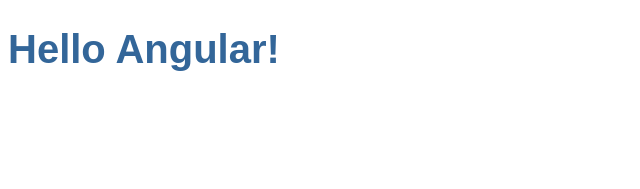
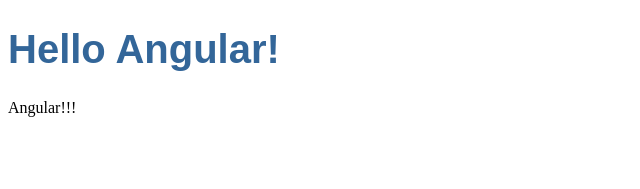
Before and after one commit to TakanoriOkawa/udemy-angular-lesson, an Angular app: page / in a window 1280 px wide. Shown: the top 189 px of the page, without its empty margins (0-640 px from the left). Built offline with nearby package versions, Linux system fonts and the light colour scheme.

Commit message:
テンプレートの条件分岐

```diff
--- a/src/app/app.component.html
+++ b/src/app/app.component.html
@@ -1 +1,3 @@
 <h1>{{title}}</h1>
+
+<div *ngIf="isAngular">Angular!!!</div>
--- a/src/app/app.component.ts
+++ b/src/app/app.component.ts
@@ -8,4 +8,5 @@
 export class AppComponent {
   // テンプレートに流し込む値をここで設定
   title = 'Hello Angular!';
+  isAngular = true;
 }
```
